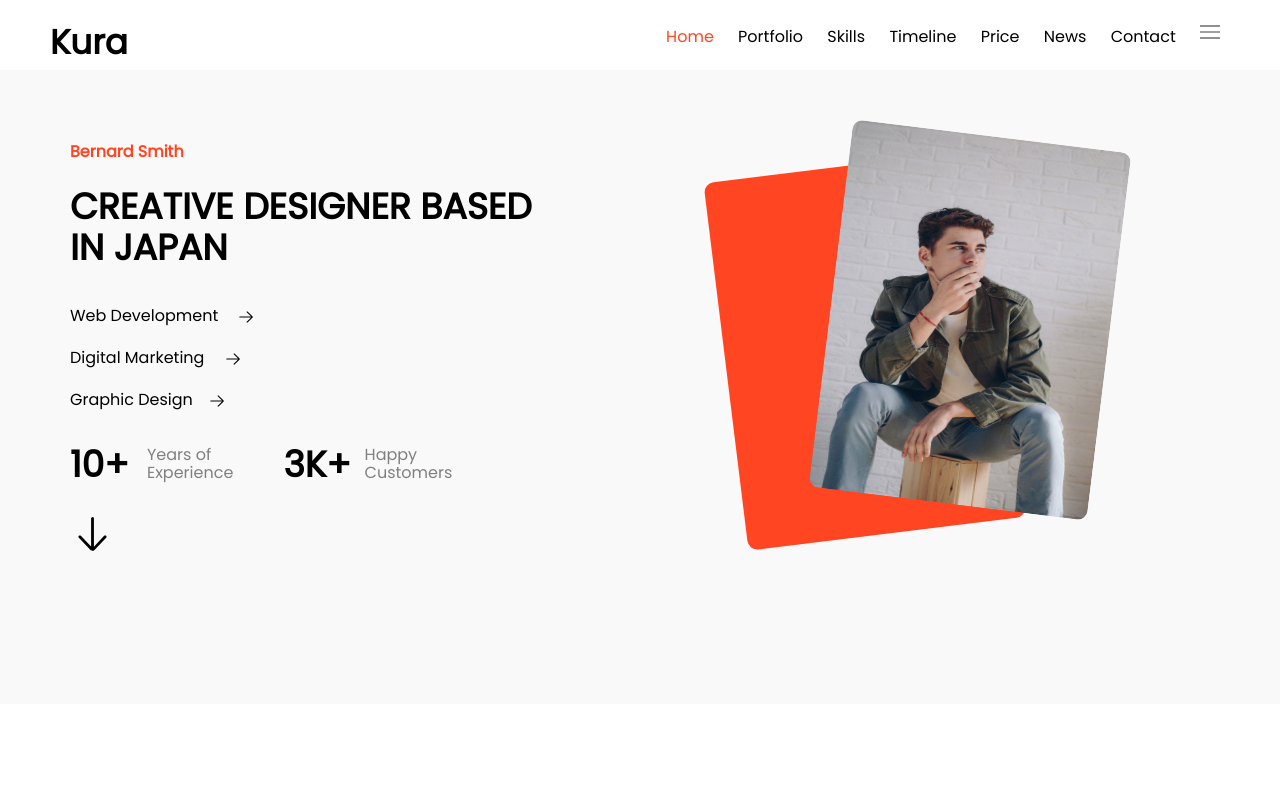
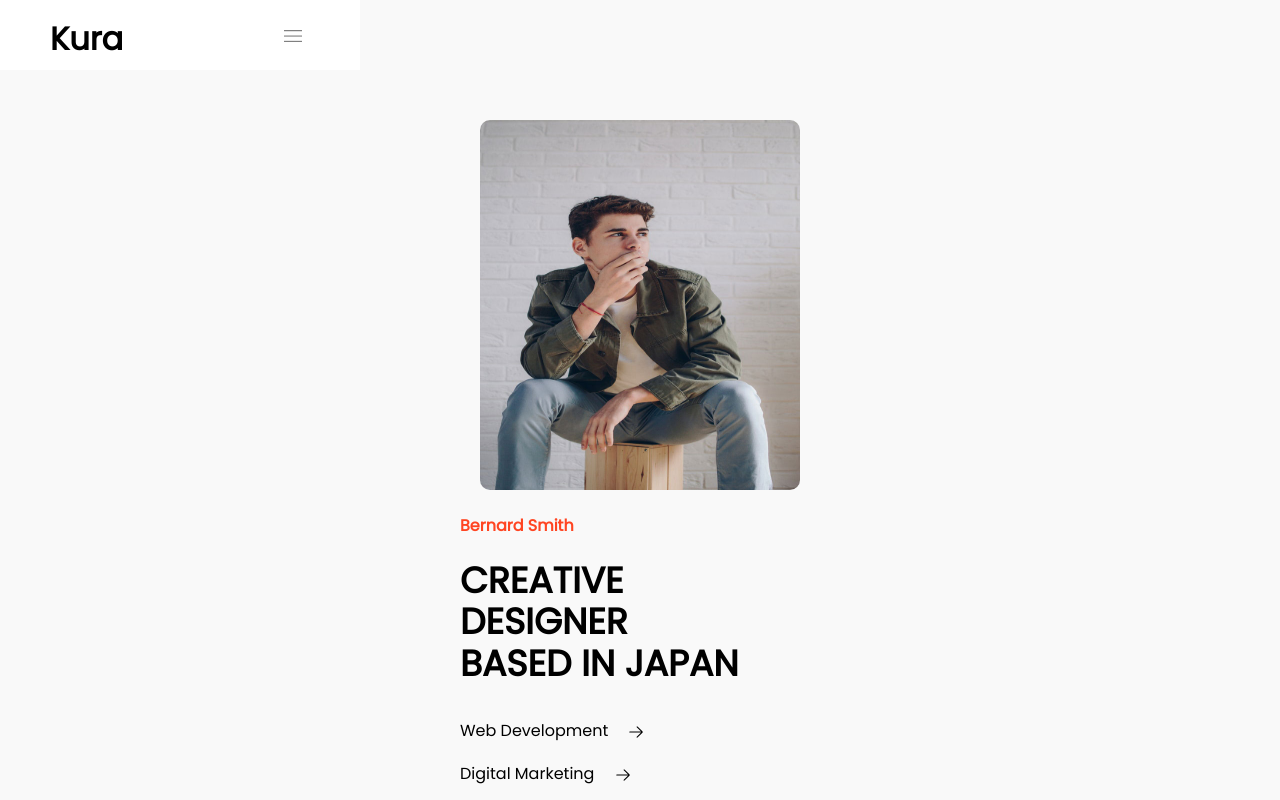
Before and after one commit to rubaiyat004/project-5-kura, a plain HTML site: page index.html in a window 1280 px wide. Shown: the top 800 px of the page. Drawn offline with Linux system fonts and the light colour scheme.

Commit message:
'master'

```diff
--- a/index.html
+++ b/index.html
@@ -18,14 +18,14 @@
 
         <div class="nav-element">
             <ul>
-                <li><a href="#"><span>Home</span></a></li>
-                <li><a href="#">Portfolio</a></li>
-                <li><a href="#">Skills</a></li>
-                <li><a href="#">Timeline</a></li>
-                <li><a href="#">Price</a></li>
-                <li><a href="#">News</a></li>
-                <li><a href="#">Contact</a></li>
-                <li><a href=""><img src="images/menu--v1.png"></a></li>
+                <li><a class="hidden" href="#"><span>Home</span></a></li>
+                <li><a class="hidden" href="#">Portfolio</a></li>
+                <li><a class="hidden" href="#">Skills</a></li>
+                <li><a class="hidden" href="#">Timeline</a></li>
+                <li><a class="hidden" href="#">Price</a></li>
+                <li><a class="hidden" href="#">News</a></li>
+                <li><a class="hidden" href="#">Contact</a></li>
+                <li><a class="show" href="#"><img src="images/menu--v1.png"></a></li>
             </ul>
         </div>
     </div>
--- a/styles/style.css
+++ b/styles/style.css
@@ -28,9 +28,8 @@ nav{
 }
 
 .logo h1{
-    font-size: 34px;
-    max-width: 70px;
-    max-height: 70px;
+    font-size: 32px;
+
     cursor: pointer;
 }
 
@@ -44,13 +43,13 @@ nav{
 }
 .nav-element ul li{
     display: inline-block;
-    line-height: 60px;
-    margin: 0 10px;
+    line-height: 70px;
+    margin: 0 8px;
 
 }
 .nav-element ul li img{
-    width: 20px;
-    height: 20px;
+    width: 18px;
+    height: 18px;
 }
 .nav-element ul li a span{
 
@@ -89,8 +88,6 @@ nav{
 .hero-wrapper{
     max-width: 1380px;
     padding: 90px 70px;
-
-
     display: flex;
     align-items: center;
     justify-content: space-between;
@@ -904,3 +901,25 @@ a {
     height: 80px;
 
 }
+@media (min-width:360px){
+
+        nav{max-width: 22.5em; padding: 50ox 10px; }
+
+    .hidden{ display: none;}
+    .hero-wrapper{
+        max-width: 22.5em; padding: 90px 20px; display: flex; flex-direction: column-reverse;
+        align-items: center; }
+        .hero-wrapper .hero-img img{
+            transform: rotate(0deg); width: 20em;max-height: 23.125em;border-radius: 10px;
+            position: relative;top: 30px;padding: 0px 0 0px 0;}
+        .hero-wrapper .hero-img .photo-bg{ display: none; }
+
+        .hero-content-flex{
+            display: flex; flex-direction: column; max-width: 13.75em;
+        }
+        .down-arrow{
+            display: none;
+        }
+
+
+}
```
